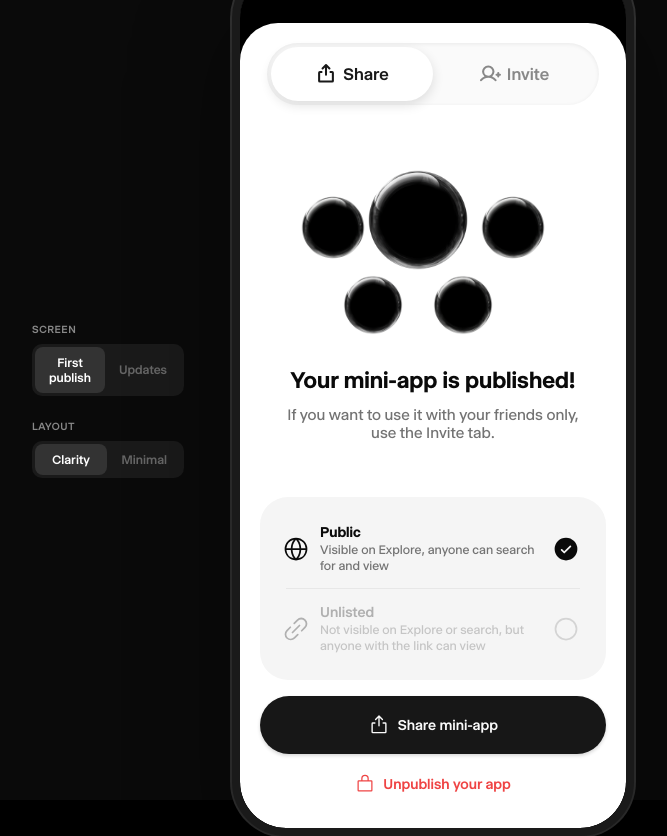
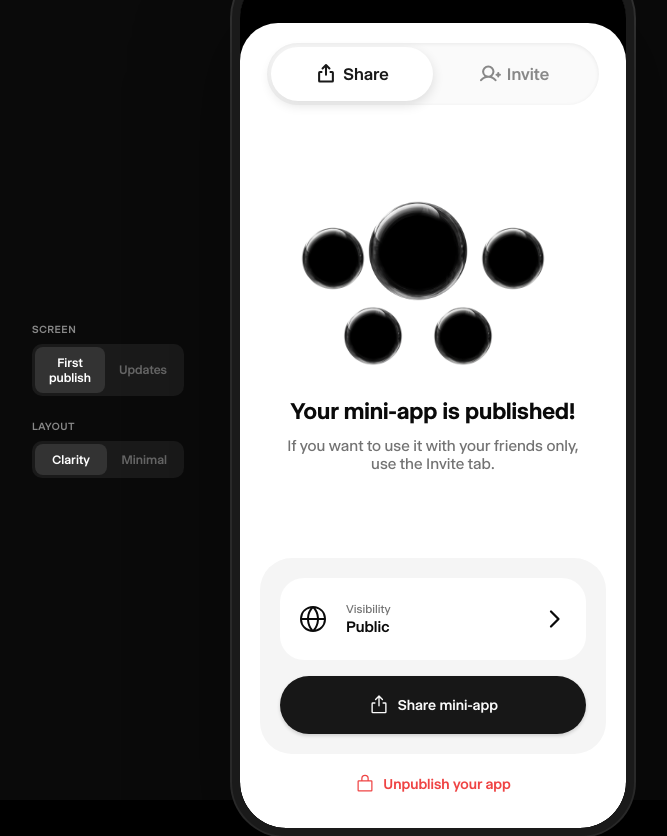
Before and after one commit to joonasvir/Sharing, a React (Vite) app: page / in a window 1280 px wide. Both pictures are taken after a click on the button "Publish". Shown: the whole page, without its empty margins (307-974 px from the left). Built offline with nearby package versions, Linux system fonts and the light colour scheme.

Commit message:
Clarity layout: wrap options + button in gray area, show sheet when published

```diff
--- a/src/App.jsx
+++ b/src/App.jsx
@@ -391,10 +391,35 @@ function ShareScreen({ mode }) {
 
         {/* Bottom section */}
         {clarity ? (
-          /* ─── Clarity: inline options ─── */
-          <div style={{ flexShrink: 0, margin: '0 20px', display: 'flex', flexDirection: 'column', gap: 16 }}>
-            <div style={{ background: '#f5f5f5', borderRadius: 28, padding: 12, display: 'flex', flexDirection: 'column' }}>
-              {/* Public */}
+          /* ─── Clarity: options + button inside gray area ─── */
+          <div style={{
+            flexShrink: 0, margin: '0 20px 0', background: '#f5f5f5', borderRadius: 32,
+            padding: 20, display: 'flex', flexDirection: 'column', gap: 16,
+          }}>
+            {published ? (
+              /* Collapsed: single visibility row that opens sheet */
+              <button
+                onClick={() => setSheetOpen(true)}
+                style={{
+                  background: '#fff', borderRadius: 24, padding: '20px 20px 20px 12px',
+                  display: 'flex', alignItems: 'center', gap: 12,
+                  cursor: 'pointer', border: 'none', width: '100%', fontFamily: 'inherit',
+                }}
+              >
+                <div style={{ flexShrink: 0, padding: 5, display: 'flex', alignItems: 'center', justifyContent: 'center' }}>
+                  {visibility === 'public'
+                    ? <GlobeSimple size={32} color="#0a0a0a" />
+                    : <LinkSimple size={32} color="#0a0a0a" />}
+                </div>
+                <div style={{ flex: 1, display: 'flex', flexDirection: 'column', gap: 2, textAlign: 'left' }}>
+                  <span style={{ fontSize: 12, lineHeight: '14px', color: '#737373', fontWeight: 400 }}>Visibility</span>
+                  <span style={{ fontSize: 16, lineHeight: '18px', color: '#0a0a0a', fontWeight: 500 }}>{visibilityLabel}</span>
+                </div>
+                <CaretRight size={24} weight="bold" color="#0a0a0a" />
+              </button>
+            ) : (
+              /* Expanded: both options in a white card */
+              <div style={{ background: '#fff', borderRadius: 24, padding: '8px 8px', display: 'flex', flexDirection: 'column' }}>
                 <button
                   onClick={() => setVisibility('public')}
                   style={{
@@ -417,7 +442,6 @@ function ShareScreen({ mode }) {
 
                 <div style={{ height: 1, background: 'rgba(0,0,0,0.06)', margin: '0 14px' }} />
 
-              {/* Unlisted */}
                 <button
                   onClick={() => setVisibility('unlisted')}
                   style={{
@@ -444,6 +468,7 @@ function ShareScreen({ mode }) {
                     : <Circle size={28} color="#d4d4d4" />}
                 </button>
               </div>
+            )}
 
             <button
               onClick={() => { published ? handleShare() : setPublished(true) }}
@@ -522,7 +547,7 @@ function ShareScreen({ mode }) {
         {!published && <div style={{ height: 34, flexShrink: 0 }} />}
       </div>
 
-      {!clarity && (
+      {(!clarity || published) && (
         <VisibilitySheet
           open={sheetOpen}
           visibility={visibility}
```
Lines whose indentation alone changed are shown as unchanged.
